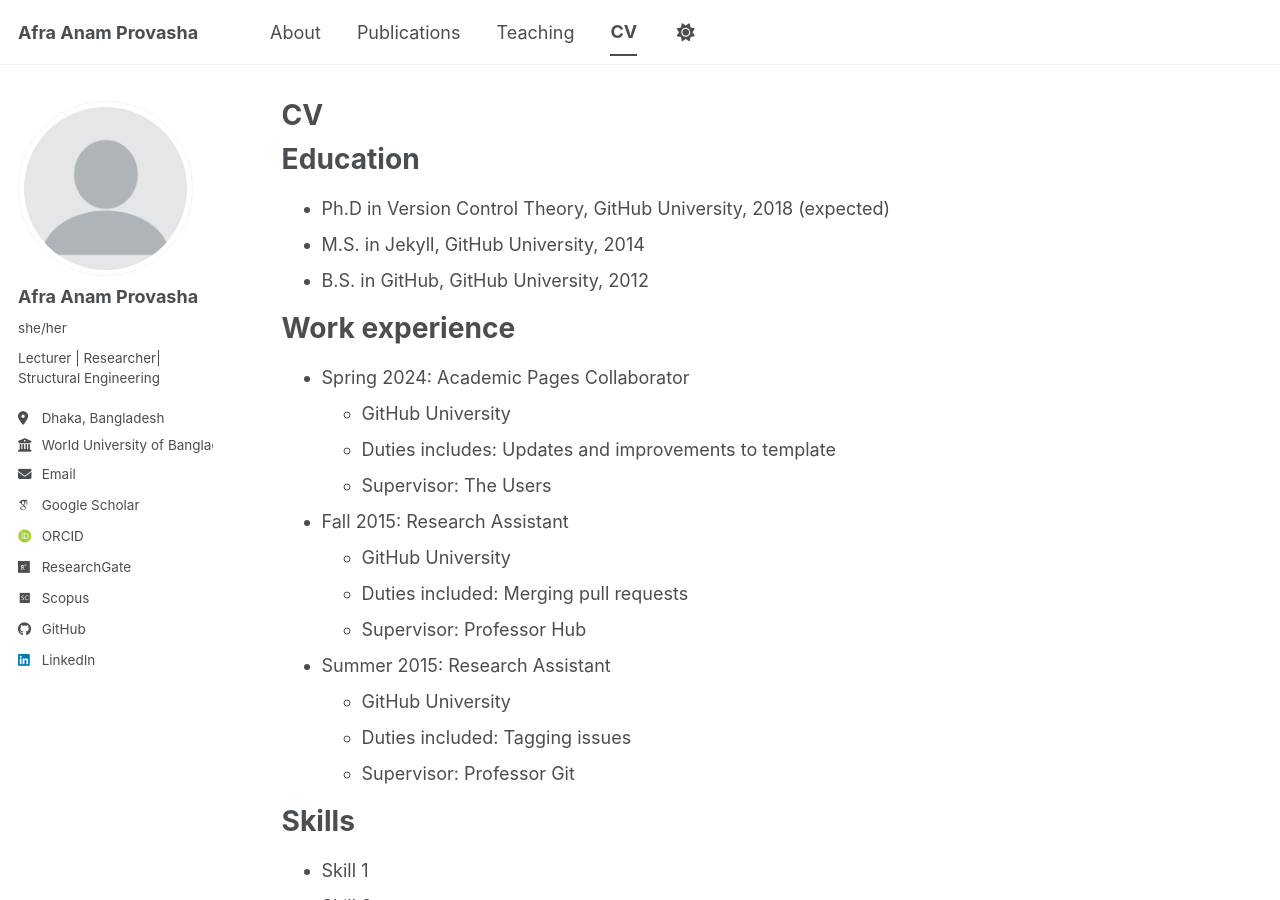
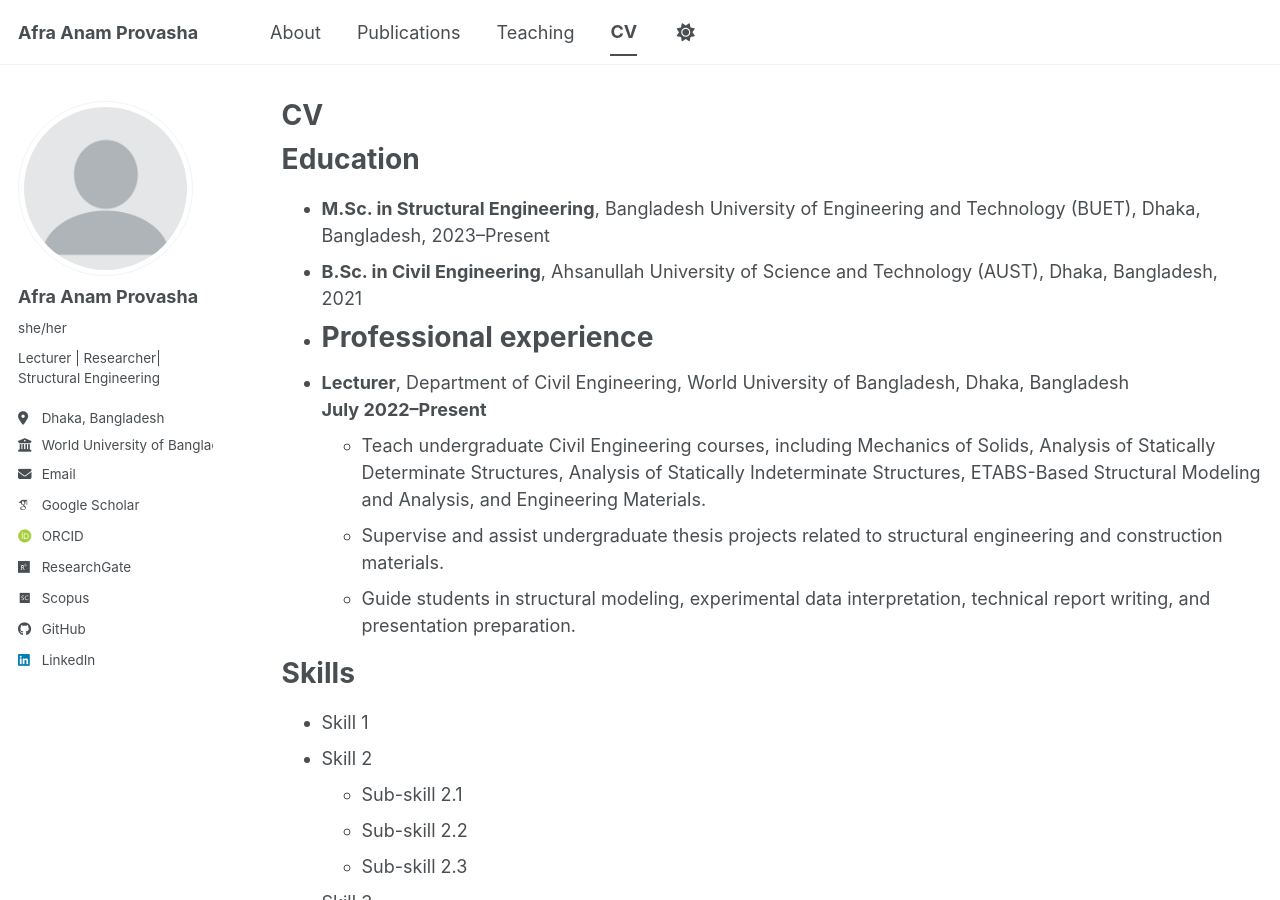
Before and after one commit to Anam107/Anam107.github.io, a Jekyll site: the page built from _pages/cv.md, in a window 1280 px wide and 900 px high. Built offline with Jekyll 4.4.1, drawn with Linux system fonts in a browser that asks for light colours; some web fonts are replaced; a script bundle is joined from its source files by our own code; library files that are not in the unit come from our copies.

Commit message:
Revise CV with updated education and experience
Updated education and professional experience sections to reflect current qualifications and roles.

```diff
--- a/_pages/cv.md
+++ b/_pages/cv.md
@@ -11,26 +11,16 @@
 
 Education
 ======
-* Ph.D in Version Control Theory, GitHub University, 2018 (expected)
-* M.S. in Jekyll, GitHub University, 2014
-* B.S. in GitHub, GitHub University, 2012
-
-Work experience
+- **M.Sc. in Structural Engineering**, Bangladesh University of Engineering and Technology (BUET), Dhaka, Bangladesh, 2023–Present
+- **B.Sc. in Civil Engineering**, Ahsanullah University of Science and Technology (AUST), Dhaka, Bangladesh, 2021
+-
+Professional experience
 ======
-* Spring 2024: Academic Pages Collaborator
-  * GitHub University
-  * Duties includes: Updates and improvements to template
-  * Supervisor: The Users
-
-* Fall 2015: Research Assistant
-  * GitHub University
-  * Duties included: Merging pull requests
-  * Supervisor: Professor Hub
-
-* Summer 2015: Research Assistant
-  * GitHub University
-  * Duties included: Tagging issues
-  * Supervisor: Professor Git
+- **Lecturer**, Department of Civil Engineering, World University of Bangladesh, Dhaka, Bangladesh
+  **July 2022–Present**
+  - Teach undergraduate Civil Engineering courses, including Mechanics of Solids, Analysis of Statically Determinate Structures, Analysis of Statically Indeterminate Structures, ETABS-Based Structural Modeling and Analysis, and Engineering Materials.
+  - Supervise and assist undergraduate thesis projects related to structural engineering and construction materials.
+  - Guide students in structural modeling, experimental data interpretation, technical report writing, and presentation preparation.
 
 Skills
 ======
```
